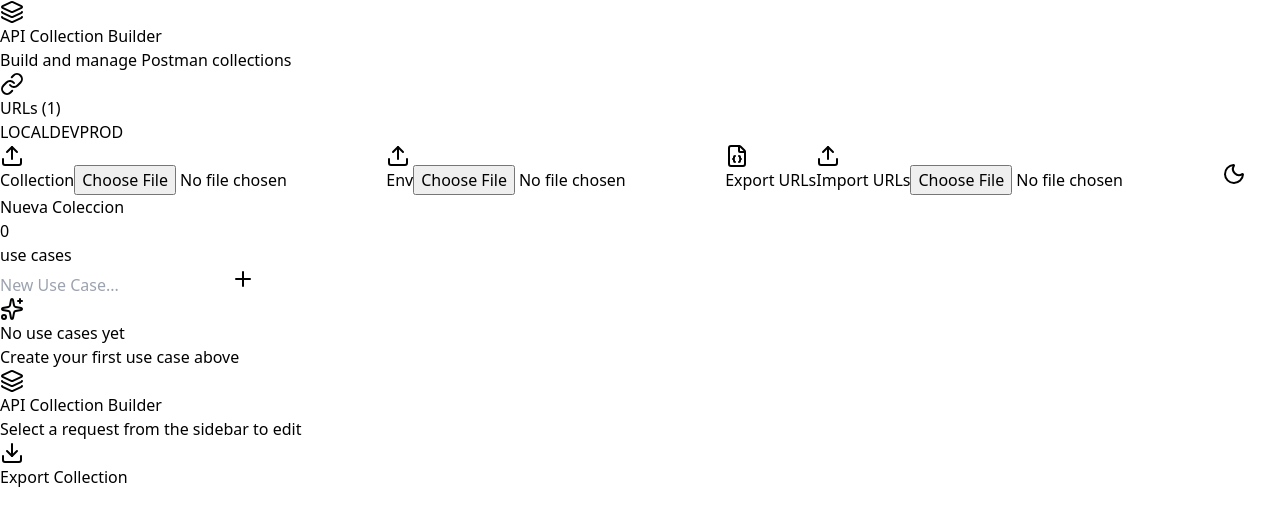
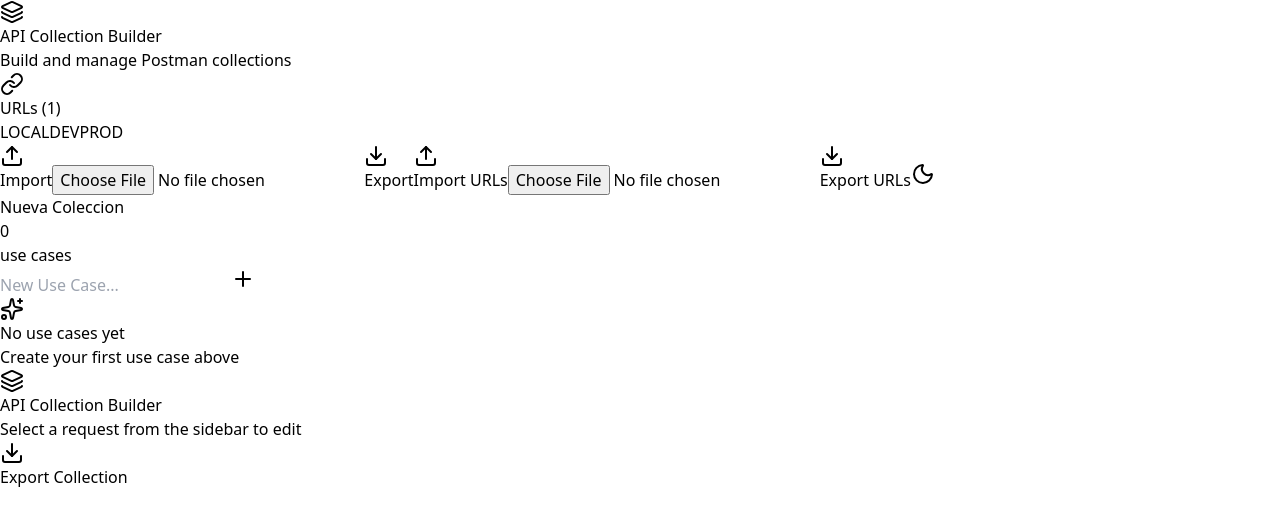
Before and after one commit to alegonzalezz/collection_integration, a React (Vite) app: page / in a window 1280 px wide. Shown: the top 526 px of the page. Built offline with nearby package versions, Linux system fonts and the light colour scheme.

Commit message:
Simplify header to 4 main buttons: Import, Export, Import URLs, Export URLs

```diff
--- a/src/App.jsx
+++ b/src/App.jsx
@@ -1,5 +1,5 @@
 import { useState, useRef } from 'react'
-import { Layers, Sun, Moon, Upload, FileJson } from 'lucide-react'
+import { Layers, Sun, Moon, Upload, Download, FileJson } from 'lucide-react'
 import Sidebar from './components/Sidebar'
 import MainEditor from './components/MainEditor'
 import URLManager from './components/URLManager'
@@ -96,7 +96,7 @@
     })
   }
 
-  const handleExport = (env = null) => {
+  const handleExport = (type = 'all') => {
     const environments = ['local', 'dev', 'prod']
     const urls = collection.info?.urls || []
 
@@ -110,13 +110,15 @@
       URL.revokeObjectURL(url)
     }
 
-    if (urls.length === 0) {
+    if (urls.length === 0 || type === 'collection') {
       downloadFile(collection, `${collection.info.name || 'collection'}.json`)
       return
     }
 
     const collectionWithVars = exportCollectionWithVariables(collection)
     downloadFile(collectionWithVars, `${collection.info.name || 'collection'}.json`)
+
+    if (type === 'collection') return
 
     environments.forEach(envName => {
       const environment = exportEnvironment(collection, envName)
@@ -342,14 +344,15 @@
               </button>
             ))}
           </div>
-          {/* Botón de Importar */}
+
+          {/* Import Collection */}
           <button
             onClick={handleImportClick}
             className={`inline-flex items-center gap-2 px-4 py-2.5 rounded-xl text-sm font-medium transition-all duration-300 hover:scale-105 ${darkMode ? 'bg-slate-700 text-slate-200 hover:bg-slate-600' : 'bg-slate-100 text-slate-700 hover:bg-slate-200'}`}
             title="Importar Collection"
           >
             <Upload className="w-4 h-4" />
-            <span className="hidden sm:inline">Collection</span>
+            <span className="hidden sm:inline">Import</span>
           </button>
           <input
             ref={collectionInputRef}
@@ -359,31 +362,17 @@
             className="hidden"
           />
 
+          {/* Export Collection */}
           <button
-            onClick={handleImportEnvClick}
-            className={`inline-flex items-center gap-2 px-4 py-2.5 rounded-xl text-sm font-medium transition-all duration-300 hover:scale-105 ${darkMode ? 'bg-slate-700 text-slate-200 hover:bg-slate-600' : 'bg-slate-100 text-slate-700 hover:bg-slate-200'}`}
-            title="Importar Environment"
+            onClick={() => handleExport('collection')}
+            className={`inline-flex items-center gap-2 px-4 py-2.5 rounded-xl text-sm font-medium transition-all duration-300 hover:scale-105 ${darkMode ? 'bg-blue-600 text-white hover:bg-blue-500' : 'bg-blue-500 text-white hover:bg-blue-600'}`}
+            title="Exportar Collection"
           >
-            <Upload className="w-4 h-4" />
-            <span className="hidden sm:inline">Env</span>
-          </button>
-          <input
-            ref={environmentInputRef}
-            type="file"
-            accept=".json"
-            onChange={handleImportEnvironment}
-            className="hidden"
-          />
-
-          <button
-            onClick={handleExportUrls}
-            className={`inline-flex items-center gap-2 px-4 py-2.5 rounded-xl text-sm font-medium transition-all duration-300 hover:scale-105 ${darkMode ? 'bg-slate-700 text-slate-200 hover:bg-slate-600' : 'bg-slate-100 text-slate-700 hover:bg-slate-200'}`}
-            title="Exportar URLs"
-          >
-            <FileJson className="w-4 h-4" />
-            <span className="hidden sm:inline">Export URLs</span>
+            <Download className="w-4 h-4" />
+            <span className="hidden sm:inline">Export</span>
           </button>
 
+          {/* Import URLs */}
           <button
             onClick={() => urlsInputRef.current?.click()}
             className={`inline-flex items-center gap-2 px-4 py-2.5 rounded-xl text-sm font-medium transition-all duration-300 hover:scale-105 ${darkMode ? 'bg-slate-700 text-slate-200 hover:bg-slate-600' : 'bg-slate-100 text-slate-700 hover:bg-slate-200'}`}
@@ -399,6 +388,16 @@
             onChange={handleImportUrls}
             className="hidden"
           />
+
+          {/* Export URLs */}
+          <button
+            onClick={handleExportUrls}
+            className={`inline-flex items-center gap-2 px-4 py-2.5 rounded-xl text-sm font-medium transition-all duration-300 hover:scale-105 ${darkMode ? 'bg-slate-700 text-slate-200 hover:bg-slate-600' : 'bg-slate-100 text-slate-700 hover:bg-slate-200'}`}
+            title="Exportar URLs"
+          >
+            <Download className="w-4 h-4" />
+            <span className="hidden sm:inline">Export URLs</span>
+          </button>
 
           {/* Botón de Dark Mode */}
           <button
```
